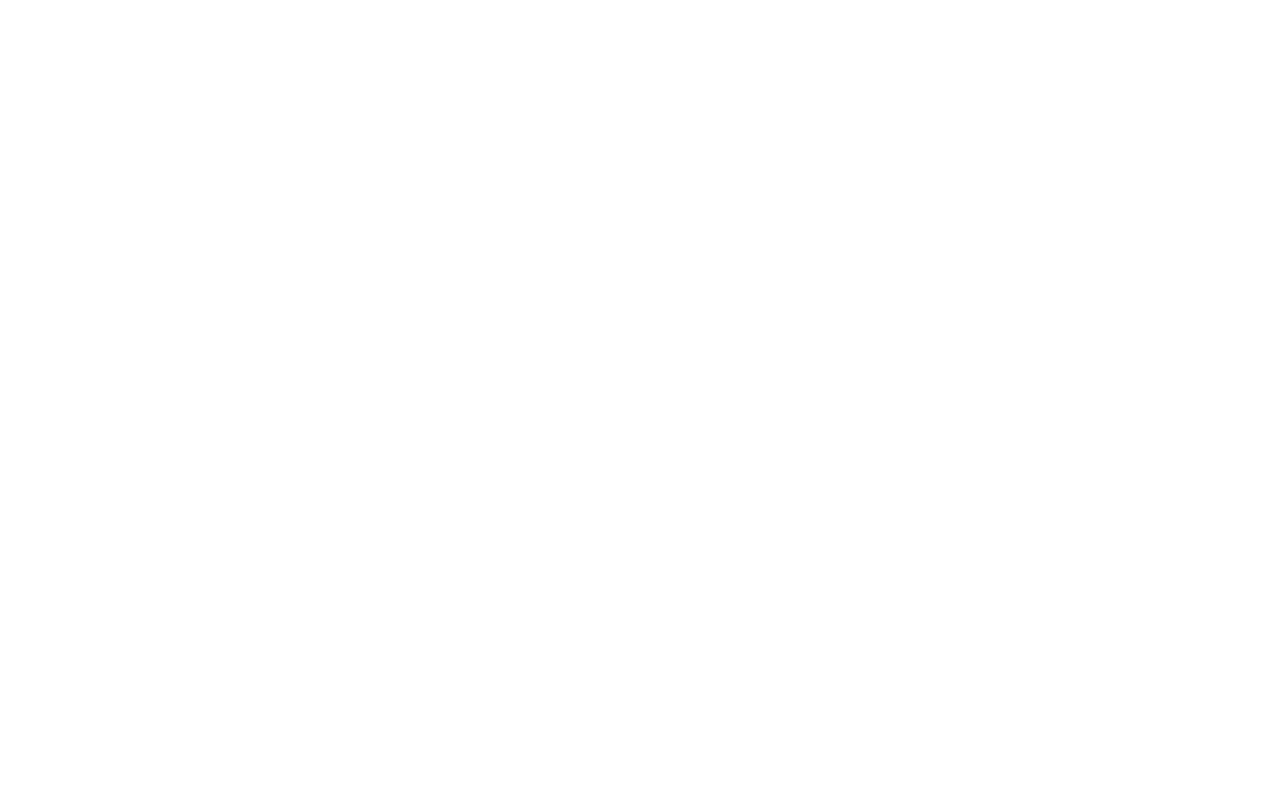
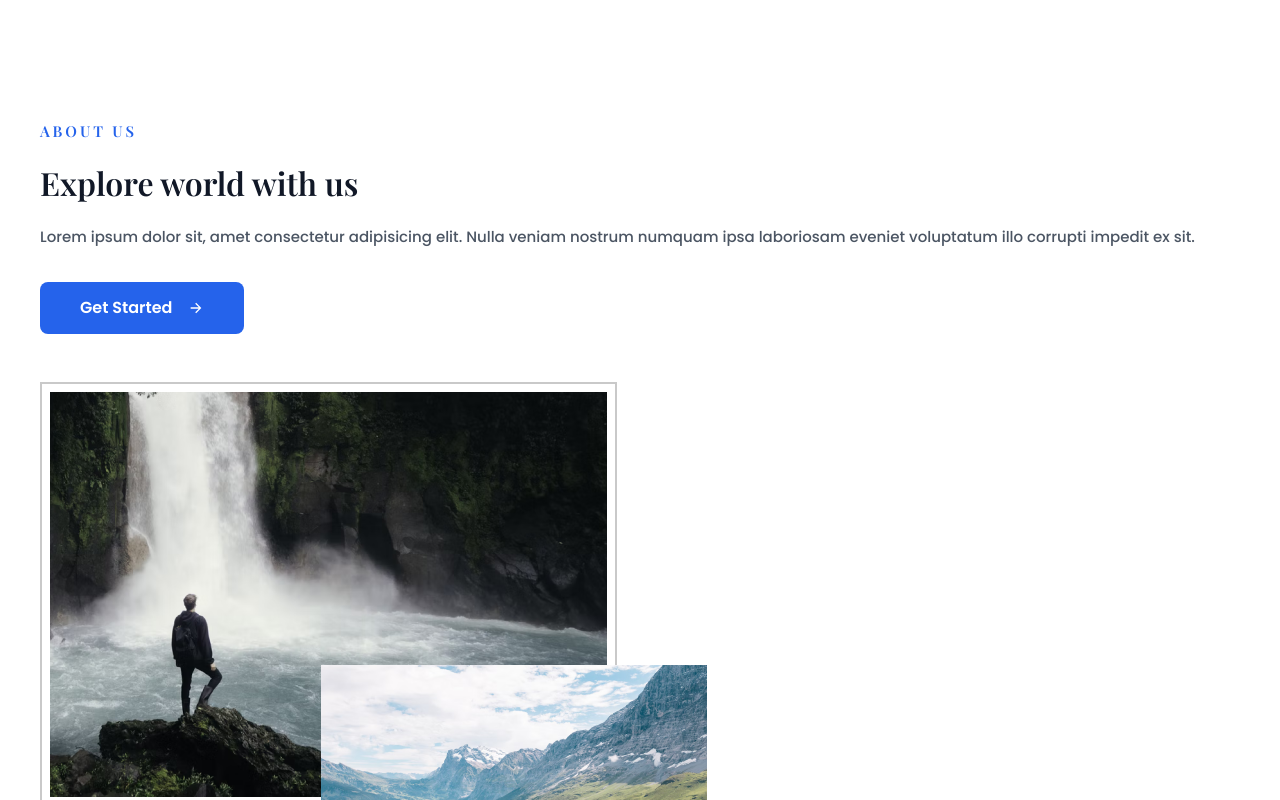
Before and after one commit to fajarfadillahh/travello-travel-agency-react-tailwind, a React (Vite) app: page / in a window 1280 px wide. Shown: the part 760-1560 px from the top of the page. Before the commit the page ends 800 px from the top, so only its background shows below. Built offline with nearby package versions, Linux system fonts and the light colour scheme.

Commit message:
create: About parts of the HomePage

```diff
--- a/src/assets/styles/_reusables.css
+++ b/src/assets/styles/_reusables.css
@@ -4,10 +4,10 @@
     @apply pt-24 pb-16;
   }
   .section-subtitle {
-    @apply pb-4 font-serif text-[15px] font-semibold text-blue-600;
+    @apply pb-4 font-serif text-[15px] font-semibold uppercase tracking-[3px] text-blue-600;
   }
   .section-title {
-    @apply pb-4 font-serif text-[24px] font-semibold leading-[150%] text-gray-900;
+    @apply pb-4 font-serif text-[32px] font-semibold leading-[150%] text-gray-900;
   }
   .section-text {
     @apply text-[15px] font-medium leading-[180%] text-gray-600;
--- a/src/pages/Home.jsx
+++ b/src/pages/Home.jsx
@@ -3,12 +3,14 @@
 // import components
 import Header from "../components/Header";
 import Hero from "../parts/HomePage/Hero";
+import About from "../parts/HomePage/About";
 
 export default function Home() {
   return (
     <>
       <Header />
       <Hero />
+      <About />
     </>
   );
 }
--- /dev/null
+++ b/src/parts/HomePage/About.jsx
@@ -0,0 +1,30 @@
+import React from "react";
+import { RiArrowRightLine } from "react-icons/ri";
+import { Link } from "react-router-dom";
+
+// import images
+import AboutImg from "../../assets/images/about-img.png";
+
+export default function About() {
+  return (
+    <section className="about section">
+      <div className="about__container container grid gap-12">
+        <div className="about__data">
+          <p className="about__subtitle section-subtitle">About Us</p>
+          <h1 className="about__title section-title">Explore world with us</h1>
+          <p className="about__text section-text pb-8">
+            Lorem ipsum dolor sit, amet consectetur adipisicing elit. Nulla
+            veniam nostrum numquam ipsa laboriosam eveniet voluptatum illo
+            corrupti impedit ex sit.
+          </p>
+          <Link to="/" className="about__button button inline-flex">
+            Get Started
+            <RiArrowRightLine />
+          </Link>
+        </div>
+
+        <img src={AboutImg} alt="about img" className="about__img" />
+      </div>
+    </section>
+  );
+}
--- a/src/parts/HomePage/Hero.jsx
+++ b/src/parts/HomePage/Hero.jsx
@@ -21,7 +21,7 @@
         <div className="hero__container container relative">
           {/* hero data */}
           <div className="hero__data md:mx-auto md:max-w-2xl lg:max-w-3xl 2xl:max-w-5xl">
-            <h1 className="hero__title section-title text-[32px] text-white xs:text-[42px] sm:text-[52px] lg:text-[58px] 2xl:text-[64px]">
+            <h1 className="hero__title section-title text-white xs:text-[42px] sm:text-[52px] lg:text-[58px] 2xl:text-[64px]">
               Explore new places <br />
               with Travello
             </h1>
```
